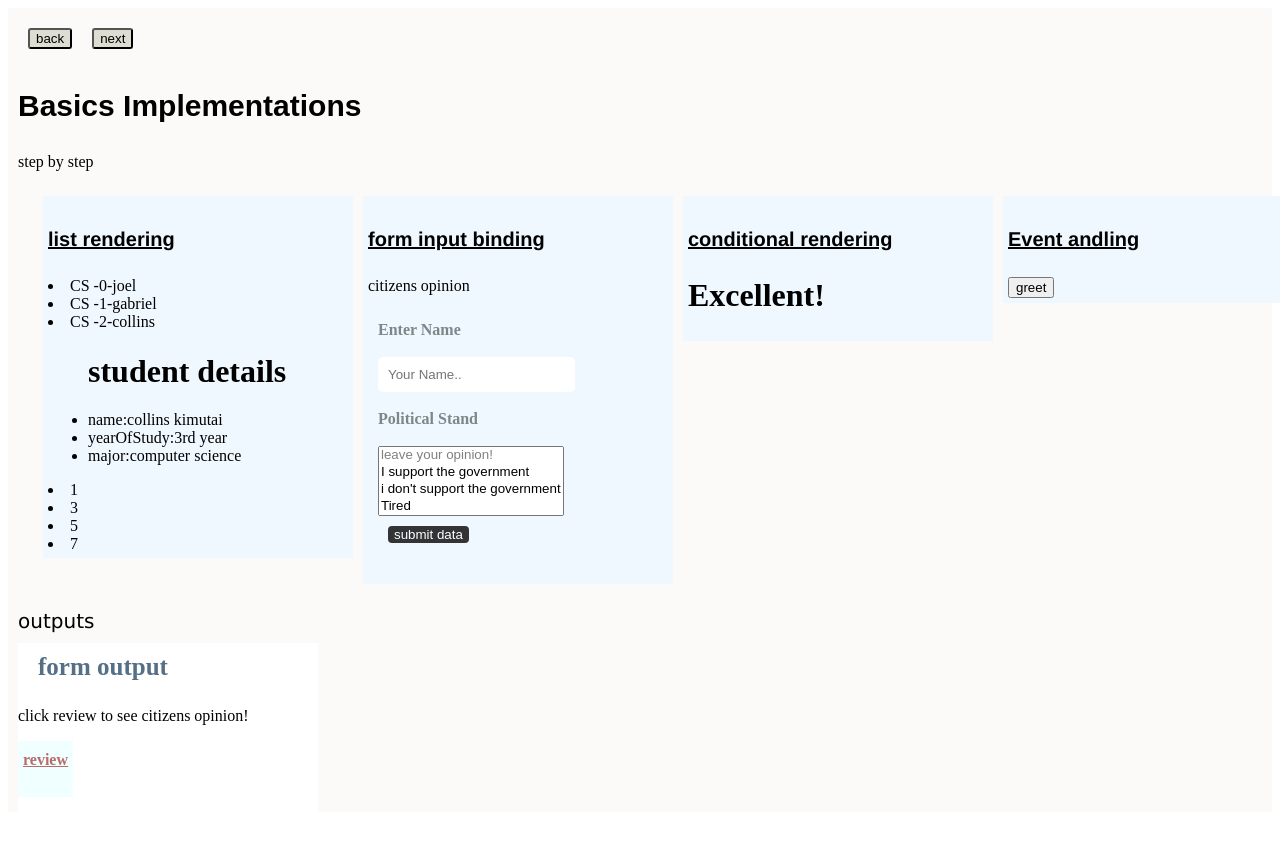
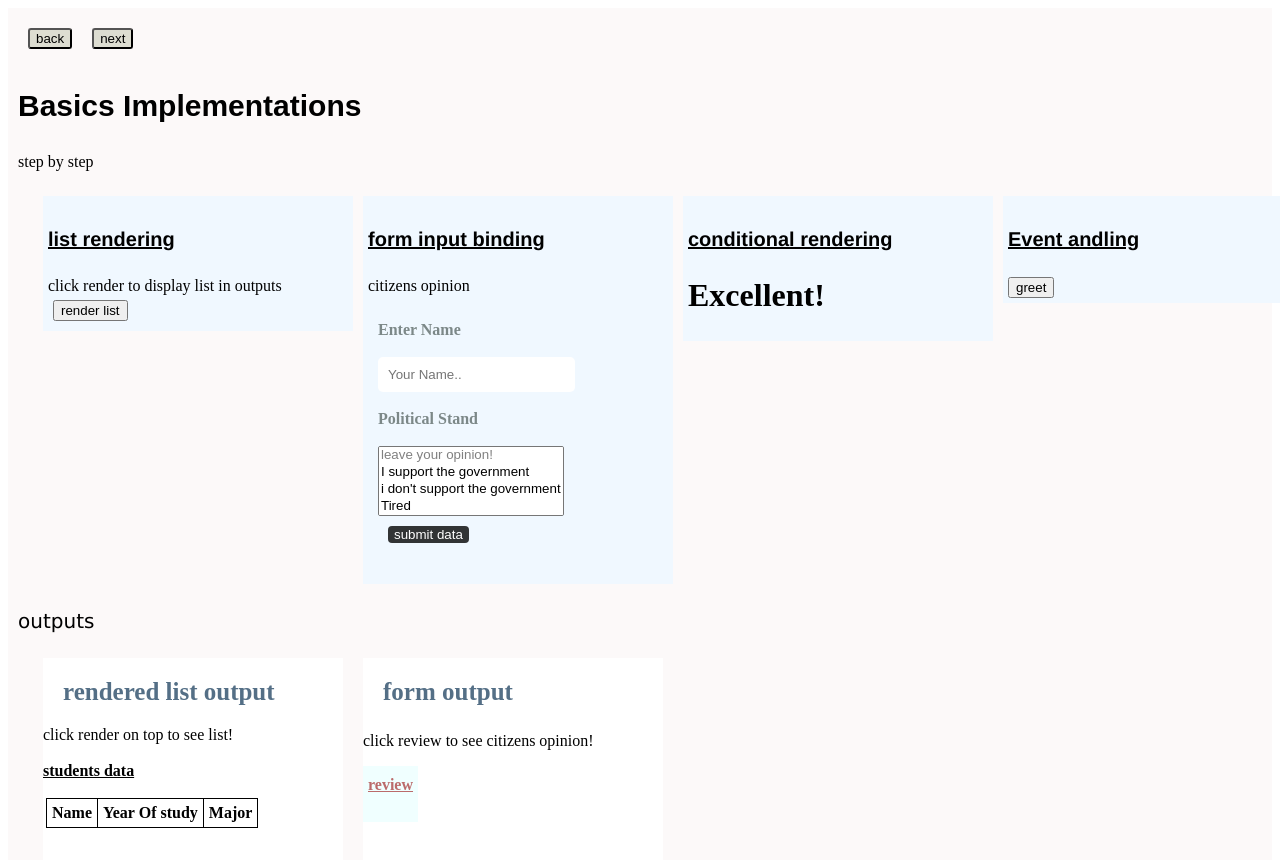
Before and after one commit to RichardNzembei/vue-walkthrough-web, a Vue app: page /basicsdashboard in a window 1280 px wide. Shown: the top 860 px of the page. Built offline with nearby package versions, Linux system fonts and the light colour scheme.

Commit message:
list rendering commit

```diff
--- /dev/null
+++ b/public/students.json
@@ -0,0 +1,25 @@
+{
+   "students": [
+{
+    "name": "Richard Nzembei",
+    "yearOfStudy": "3rd year",
+    "major": "computer science"
+},
+{
+    "name": "Doreen Chelule",
+    "yearOfStudy": "1st year",
+    "major": "clinical med"
+},
+{
+    "name": "Elan wendy",
+    "yearOfStudy": "3rd year",
+    "major": "Education Arts"
+},
+{
+    "name": "collins kimutai",
+    "yearOfStudy": "3rd year",
+    "major": "computer science"
+}
+    ]
+
+  }
--- a/src/components/listCard.vue
+++ b/src/components/listCard.vue
@@ -1,34 +1,35 @@
 <script setup>
-import { reactive, ref, computed} from "vue";
-const studentMajor = ref("CS");
-const students = ref([
-  { name: "joel" },
-  { name: "gabriel" },
-  { name: "collins" },
-]);
-const studentObj = reactive({
-  name: "collins kimutai",
-  yearOfStudy: "3rd year",
-  major: "computer science",
-});
-const numbers=ref([1,2,3,4,5,6,7,8])
-const evenNumbers=computed(()=>{
-    return  numbers.value.filter((n)=>n%2===1)
+import { reactive, ref, computed,defineEmits, onMounted} from "vue";
+
+const emit=defineEmits(['render'])
+function render(){
+  emit('render', students)
+}
+const students=reactive([])
+const fetchstudentData = async () => {
+  try {
+    const response = await fetch("/students.json");
+    if (!response.ok) {
+      throw new Error(`HTTP error : ${response.ststus}`);
+    }
+    const data = await response.json();
+    return data.students;
+  } catch (error) {
+    console.log("error fetching students data");
+    return [];
+  }
+};
+
+onMounted(async()=>{
+  const studentData=await fetchstudentData()
+  Object.assign(students,studentData)
 })
 </script>
 <template>
   <div class="list">
     <h4>list rendering</h4>
-    <li v-for="(student, index) in students" :key="index">
-    {{ studentMajor }} -{{ index }}-{{ student.name }}
-  </li>
-  <ul>
-    <h1>student details</h1>
-    <li v-for="(value, key,index) in studentObj" :key="index">{{ key }}:{{ value }}</li>
-  </ul>
-  <li v-for="(n,index) in evenNumbers" :key="index">
-    {{ n }}
-  </li>
+    <span>click render to display list in outputs</span>
+    <button @click="render">render list</button>
   </div>
 
 </template>
@@ -45,4 +46,7 @@ h4{
     text-decoration: underline;
     font-size: 20px;
 }
+button{
+  margin: 5px ;
+}
 </style>
--- a/src/views/basicsDashboard.vue
+++ b/src/views/basicsDashboard.vue
@@ -1,5 +1,5 @@
 <script setup>
-import {ref} from 'vue'
+import {reactive, ref} from 'vue'
 import listCard from "@/components/listCard.vue";
 import formCard from "@/components/formCard.vue";
 import conditionCard from "@/components/conditionCard.vue";
@@ -16,6 +16,10 @@ const submitedData=ref({
   name:'',
   selected:[]
 })
+const renderedlist=reactive([])
+const handlerender=(data)=>{
+  renderedlist.push(...data)
+}
 const submitData=(data)=>{
   submitedData.value=data
 }
@@ -33,7 +37,9 @@ const toggleReview=()=>{
     <span>step by step</span>
     <div class="basicsbody">
       <div class="sections">
-        <listCard />
+        <listCard
+        @render="handlerender"
+        />
       </div>
       <div class="sections">
         <formCard
@@ -48,26 +54,60 @@ const toggleReview=()=>{
       </div>
     </div>
     <div class="outputs">
+
       <span class="outputHeading">outputs</span>
-      <div class="formoutput">
+      <div class="outputscard">
+        <div class="outputcard">
+        <h1>rendered list output</h1>
+        <span>click render on top to see list!</span><br><br>
+       <span><u><strong>students data</strong></u></span><br><br>
+       <table >
+        <tr>
+          <th>Name</th>
+          <th>Year Of study</th>
+          <th>Major</th>
+        </tr>
+        <tr v-for="(student,index) in renderedlist" :key="index">
+          <td>{{ student.name }}</td>
+          <td>{{student.yearOfStudy }}</td>
+          <td>{{ student.major }}</td>
+        </tr>
+       </table>
+        </div>
+
+        <div class="outputcard">
         <h1>form output</h1>
         <p>click review to see citizens opinion!</p>
         <div class="citizenreview">
-
           <strong><span class="review" @click="toggleReview">review</span></strong><br><br>
           <div v-if="showReview">
             <span>{{ submitedData.name }}</span>
             <p>{{ submitedData.selected.join() }}</p>
           </div>
-
         </div>
+      </div>
 
       </div>
+      </div>
+
 
     </div>
-  </div>
+
 </template>
 <style scoped>
+table,th,td{
+  border: 1px solid black;
+  border-collapse: collapse;
+  text-align: left;
+  padding: 5px;
+  margin: 0px 3px 3px 3px;
+}
+.outputscard{
+  display: flex;
+  margin: 5px;
+  padding: 10px;
+
+}
 .review{
   margin: 5px;
 
@@ -84,7 +124,7 @@ const toggleReview=()=>{
 .basicsProjects {
   background-color: rgb(252, 249, 249);
   padding: 10px 10px;
-  height: 100%;
+  margin: 0;
 }
 .basicsbody {
   padding: 20px;
@@ -103,10 +143,11 @@ button {
   background-color: rgb(221, 221, 209);
   border-radius: 3px;
 }
-.formoutput{
+.outputcard{
   background-color: white;
   width: 300px;
   height: 500px;
+  margin:  10px 10px ;
 }
 .outputHeading{
   font-family: 'Lucida Sans', 'Lucida Sans Regular', 'Lucida Grande', 'Lucida Sans Unicode', Geneva, Verdana, sans-serif;
```
